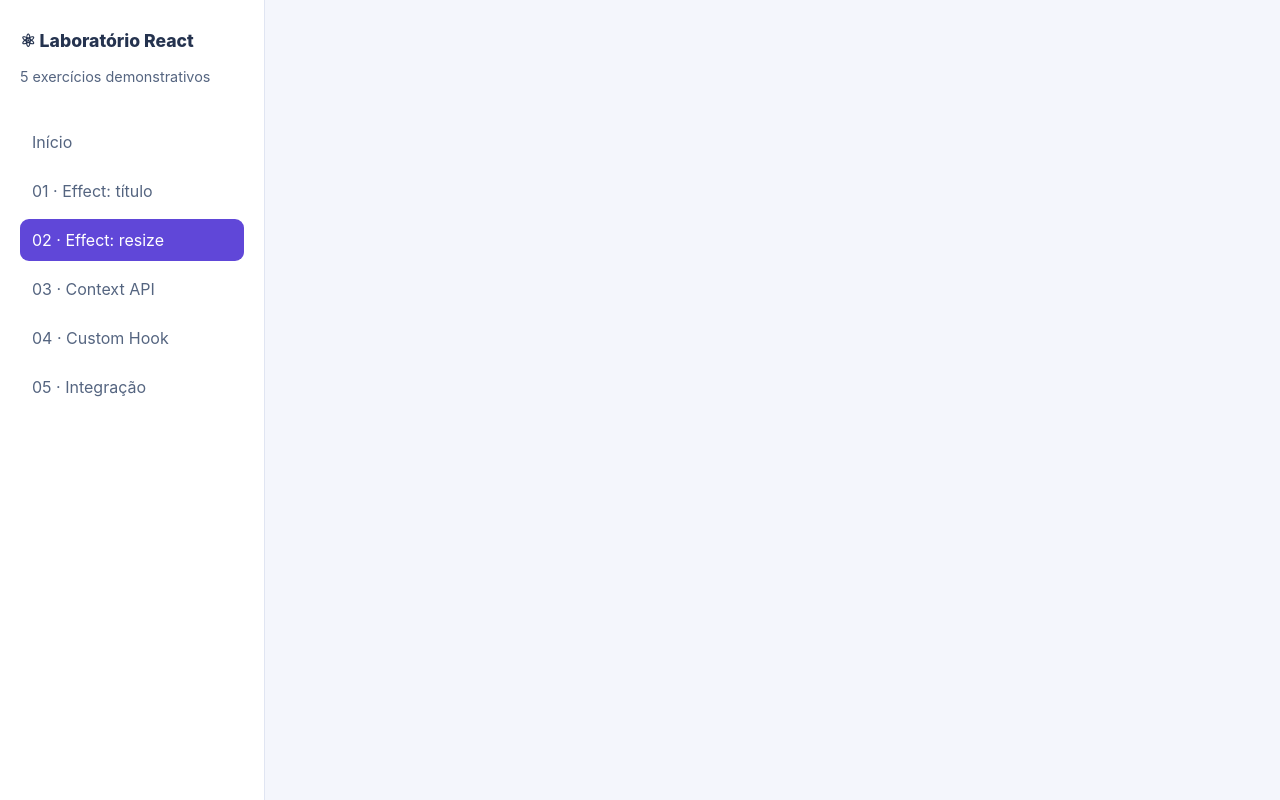
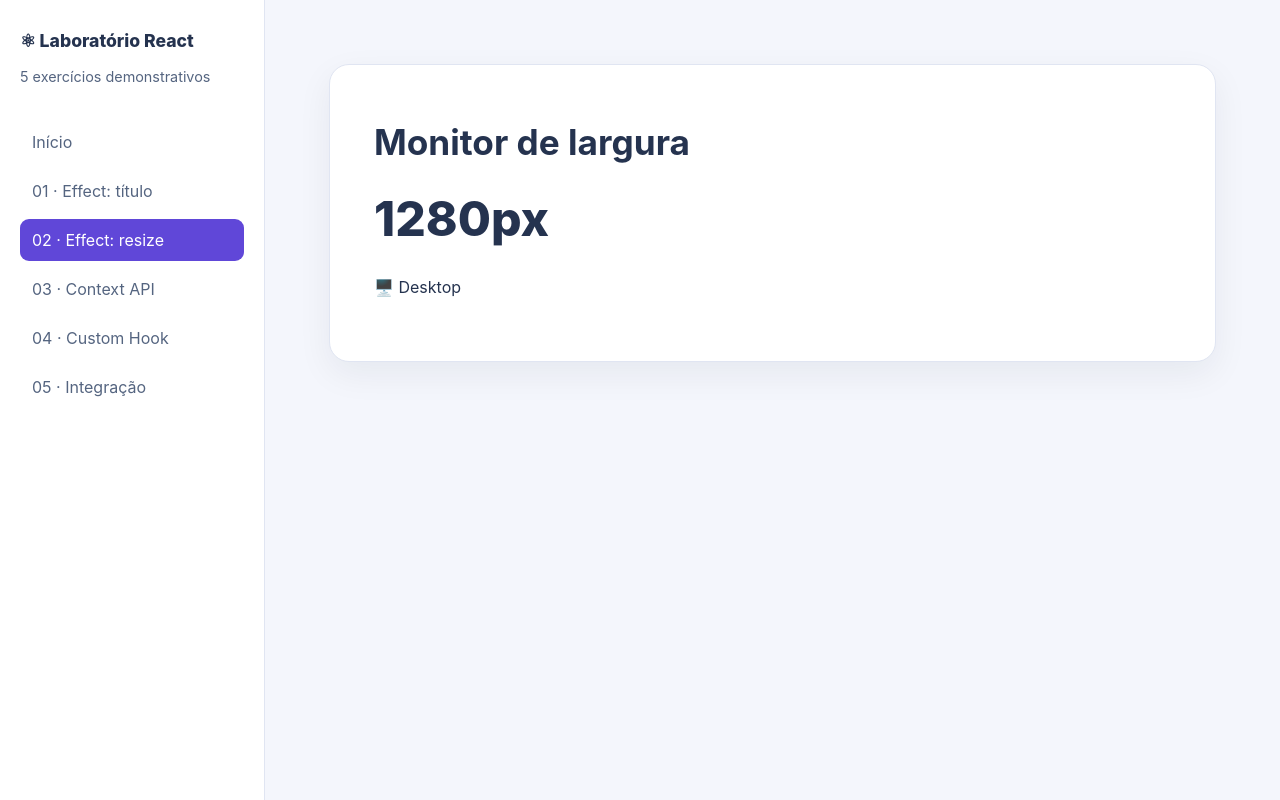
Before and after one commit to vitorcgo/react-hooks-lab-tsi, a React (Vite) app: page /exercicio-2 in a window 1280 px wide. Built offline with nearby package versions, Linux system fonts and the light colour scheme.

Commit message:
feat: adiciona monitor de largura da janela

```diff
--- a/src/pages/Ex02Resize.jsx
+++ b/src/pages/Ex02Resize.jsx
@@ -1,3 +1,26 @@
+import { useEffect, useState } from 'react';
+
 export default function Ex02Resize() {
-  return null
+  // Guarda a largura inicial da janela.
+  const [largura, setLargura] = useState(window.innerWidth);
+
+  useEffect(() => {
+    function atualizarLargura() {
+      setLargura(window.innerWidth);
+    }
+
+    // Registra um listener externo ao React.
+    window.addEventListener('resize', atualizarLargura);
+
+    // Cleanup remove o mesmo listener na desmontagem.
+    return () => window.removeEventListener('resize', atualizarLargura);
+  }, []);
+
+  return (
+    <section className="panel">
+      <h1>Monitor de largura</h1>
+      <p className="metric">{largura}px</p>
+      <p>{largura < 768 ? '📱 Mobile' : '🖥️ Desktop'}</p>
+    </section>
+  );
 }
```
